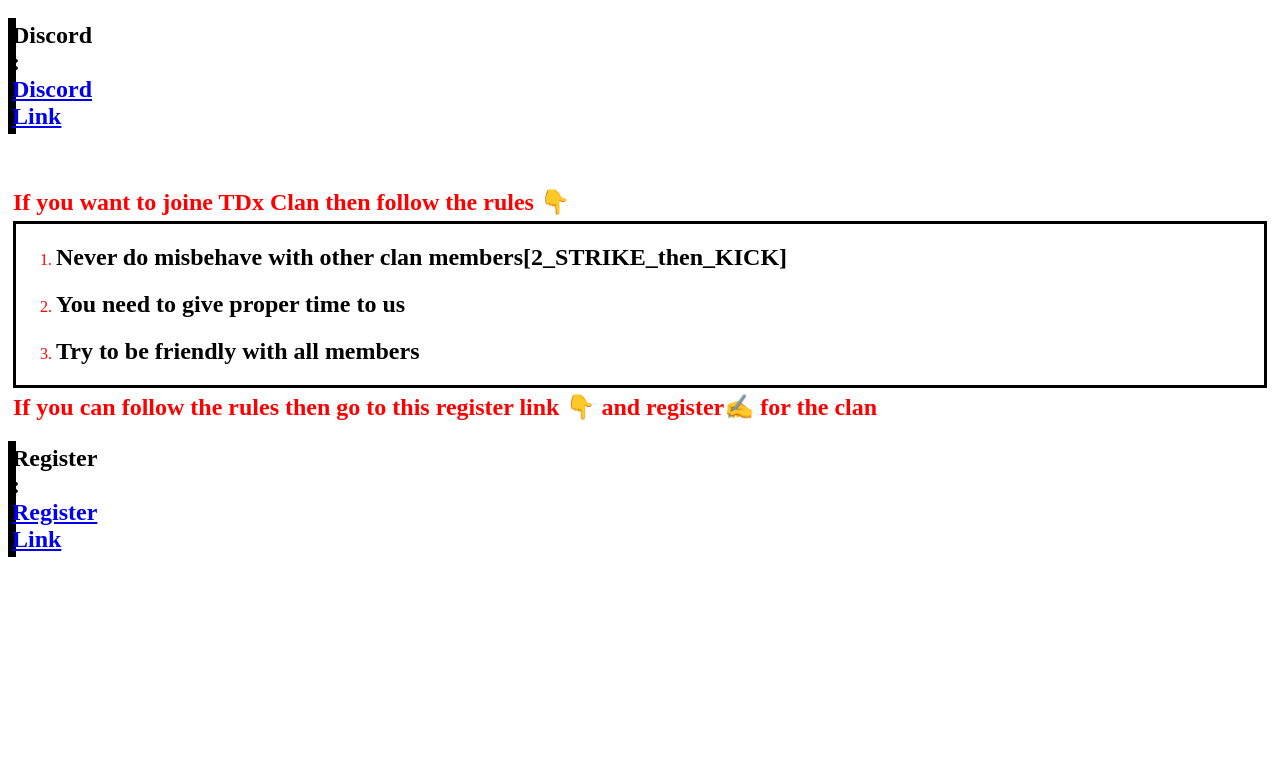
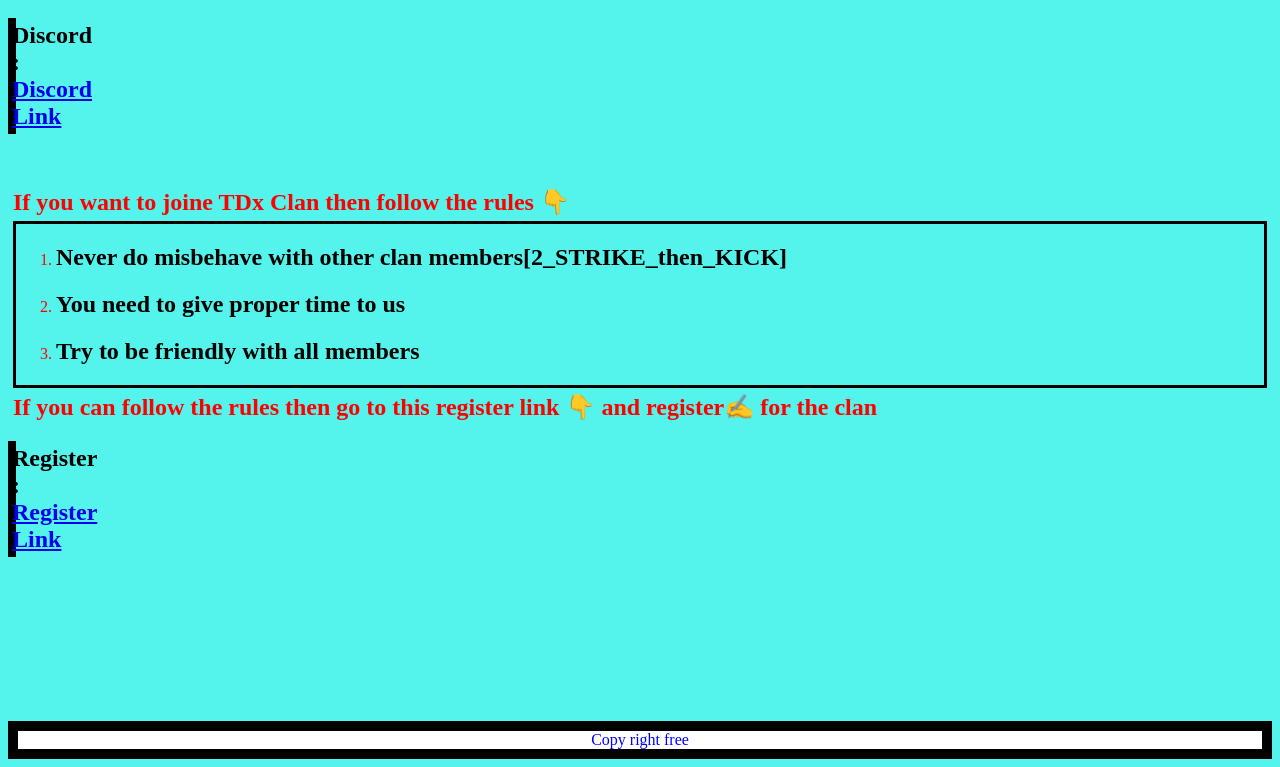
Before and after one commit to DARKDEVIL756/DARKDEVIL756, a plain HTML site: page DARK DEVIL.html in a window 1280 px wide. Shown: the part 385-1152 px from the top of the page. Before the commit the page ends 962 px from the top, so only its background shows below. Drawn offline with Linux system fonts and the light colour scheme.

Commit message:
Web_update

```diff
--- a/DARK DEVIL.html
+++ b/DARK DEVIL.html
@@ -42,7 +42,15 @@
     </Div>
 </p>
 
-
+<br>
+<br>
+<br>
+<br>
+<br>
+<br>
+<br>
+<br>
+<footer class="footer"> Copy right free </footer>
 
 
 </body>
--- a/darkdevil.css
+++ b/darkdevil.css
@@ -1,6 +1,6 @@
 
 .BODY{
-    background-color: white;
+    background-color: rgb(84, 243, 235);
 }
 
 .MainHead{
@@ -55,4 +55,11 @@
 
 .RdSpeach{
     margin: 5px;
-    color: rgb(255, 0, 0);
+    color: rgb(255, 0, 0);}
+
+ .footer{
+     text-align: center;
+     background-color: white;
+    color: blue;
+   border: 10px black solid;
+ }
```
